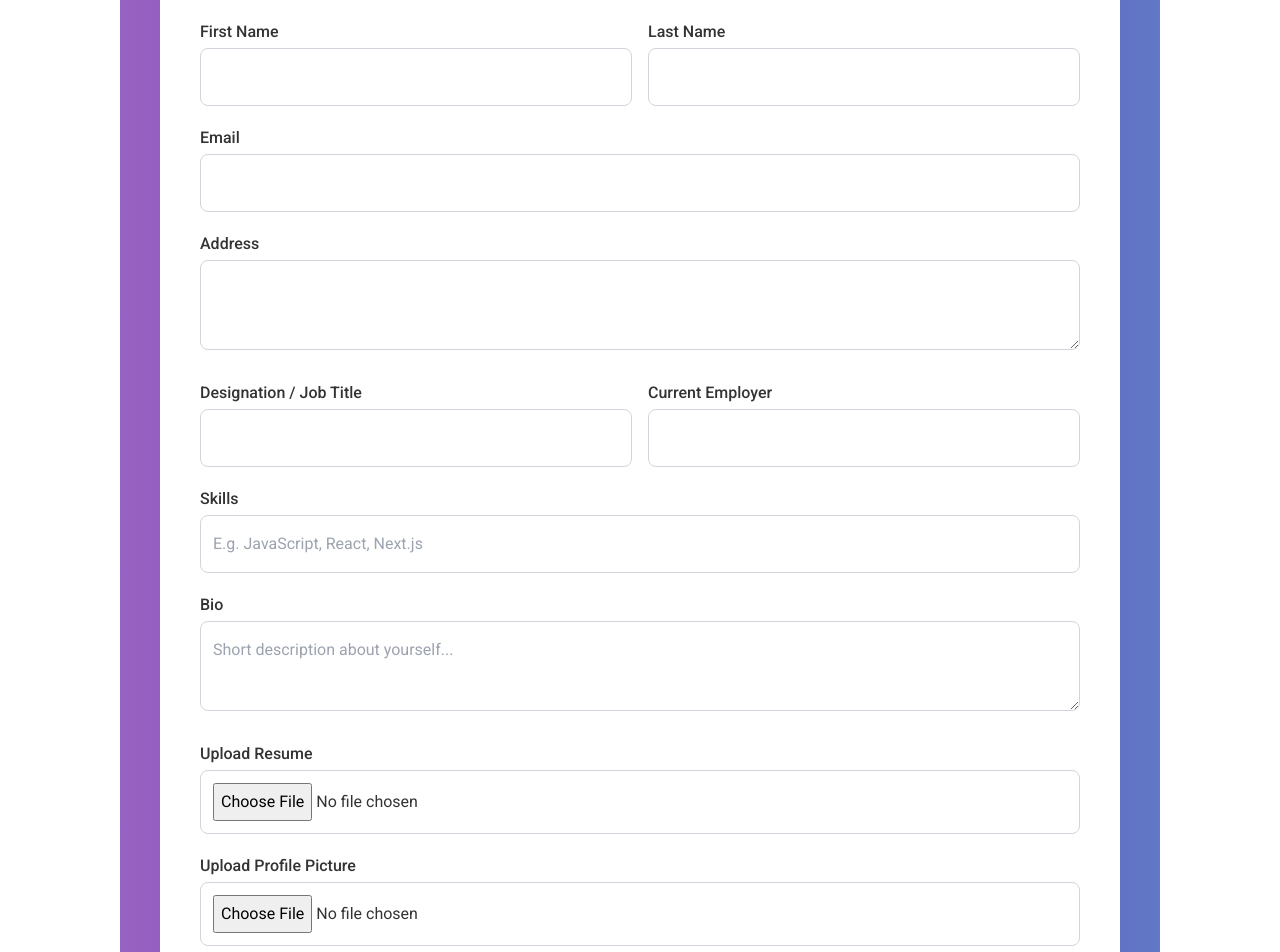
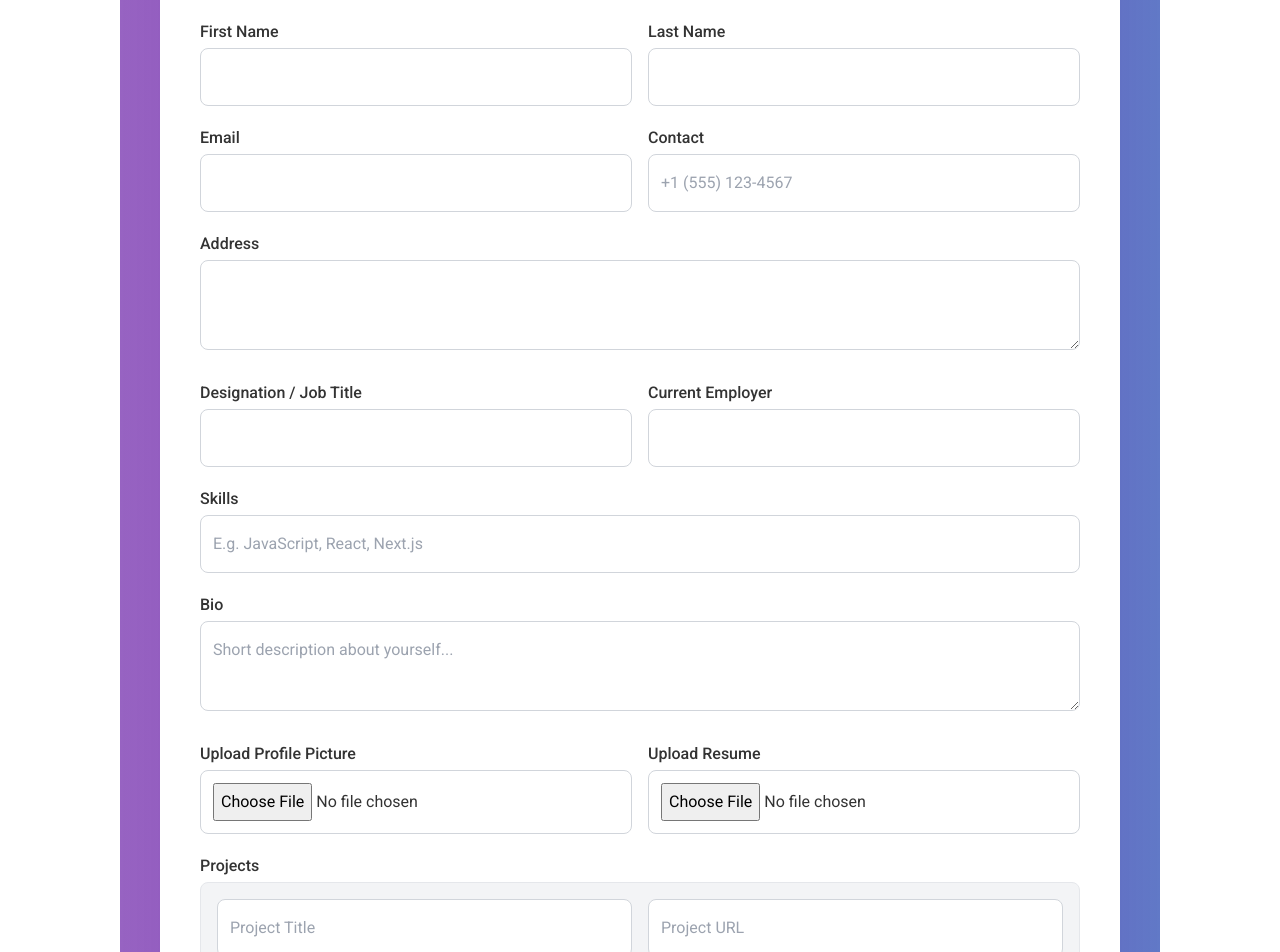
Before and after one commit to shoibaldas/next-job-app, a Next.js app: page /consultants/hireme in a window 1280 px wide. Shown: the part 700-1652 px from the top of the page. Built offline with nearby package versions, Linux system fonts and the light colour scheme.

Commit message:
consultant onboarding page implementd

```diff
--- a/src/app/consultants/hireme/page.jsx
+++ b/src/app/consultants/hireme/page.jsx
@@ -39,7 +39,7 @@ const HireMe = () => {
         formData.append("file", file);
         formData.append("folder", folder);
 
-        const response = await axios.post("http://localhost:3307/api/upload", formData, {
+        const response = await axios.post("https://next-job-backend.vercel.app/api/upload", formData, {
             headers: { "Content-Type": "multipart/form-data" },
         });
 
@@ -67,7 +67,7 @@ const HireMe = () => {
         //         formData.append(`projects[${index}][url]`, project.url);
         //     });
 
-        //     const response = await axios.post('http://localhost:3307/upload', formData, {
+        //     const response = await axios.post('https://next-job-backend.vercel.app:3307/upload', formData, {
         //         headers: {
         //             'Content-Type': 'multipart/form-data',
         //         },
@@ -97,6 +97,7 @@ const HireMe = () => {
                 firstName: data.firstName,
                 lastName: data.lastName,
                 email: data.email,
+                contact: data.contact,
                 address: data.address,
                 designation: data.designation,
                 employer: data.employer,
@@ -105,9 +106,11 @@ const HireMe = () => {
                 resumeUrl,
                 profilePicUrl,
                 projects: data.projects,
+                isPending: true,
+                isApprove: false
             };
 
-        const response = await axios.post("http://localhost:3307/api/consultants", consultantData, {
+            const response = await axios.post("https://next-job-backend.vercel.app:3307/api/consultants", consultantData, {
                 headers: { "Content-Type": "application/json" },
             });
 
@@ -150,7 +153,7 @@ const HireMe = () => {
                         <div className="max-w-7xl mx-auto bg-gradient-to-r from-purple-800/70 via-purple-800/100 to-blue-800/70 p-10 rounded-lg shadow-lgs mt-16">
                             <div className="bg-lightBackground text-lightText p-10 rounded-lg">
                                 {/* onSubmit={handleSubmit(onSubmit)} */}
-                                <form encType="multipart/form-data" className="space-y-4">
+                                <form onSubmit={handleSubmit(onSubmit)} encType="multipart/form-data" className="space-y-4">
                                     {/* First Name & Last Name */}
                                     <div className="grid grid-cols-1 md:grid-cols-2 gap-4">
                                         <div>
@@ -172,7 +175,8 @@ const HireMe = () => {
                                         </div>
                                     </div>
 
-                                    {/* Email & Address */}
+                                    {/* Email, Contact & Address */}
+                                    <div className="grid grid-cols-1 md:grid-cols-2 gap-4">
                                         <div>
                                             <label className="block font-medium">Email</label>
                                             <input
@@ -183,6 +187,23 @@ const HireMe = () => {
                                             {errors.email && <p className="text-red-500 text-sm">{errors.email.message}</p>}
                                         </div>
 
+                                        <div>
+                                            <label className="block font-medium">Contact</label>
+                                            <input
+                                                type="tel"
+                                                {...register("phone", {
+                                                    required: "Contact is required",
+                                                    pattern: {
+                                                        value: /^\+?[1-9]\d{1,14}$/,
+                                                        message: "Invalid phone number"
+                                                    }
+                                                })}
+                                                className="w-full p-3 border border-gray-300 rounded-lg focus:ring focus:ring-blue-300"
+                                                placeholder="+1 (555) 123-4567"
+                                            />
+                                            {errors.phone && <p className="text-red-500 text-sm">{errors.phone.message}</p>}
+                                        </div>
+                                    </div>
                                     <div>
                                         <label className="block font-medium">Address</label>
                                         <textarea
@@ -230,6 +251,17 @@ const HireMe = () => {
                                     </div>
 
                                     {/* Resume Upload */}
+                                    <div className="grid grid-cols-1 md:grid-cols-2 gap-4">
+                                        {/* Profile Picture Upload */}
+                                        <div>
+                                            <label className="block font-medium">Upload Profile Picture</label>
+                                            <input
+                                                type="file"
+                                                accept="image/*"
+                                                onChange={(e) => setProfilePic(e.target.files[0])}
+                                                className="w-full p-3 border border-gray-300 rounded-lg focus:ring focus:ring-blue-300"
+                                            />
+                                        </div>
                                         <div>
                                             <label className="block font-medium">Upload Resume</label>
                                             <input
@@ -239,16 +271,6 @@ const HireMe = () => {
                                                 className="w-full p-3 border border-gray-300 rounded-lg focus:ring focus:ring-blue-300"
                                             />
                                         </div>
-
-                                    {/* Profile Picture Upload */}
-                                    <div>
-                                        <label className="block font-medium">Upload Profile Picture</label>
-                                        <input
-                                            type="file"
-                                            accept="image/*"
-                                            onChange={(e) => setProfilePic(e.target.files[0])}
-                                            className="w-full p-3 border border-gray-300 rounded-lg focus:ring focus:ring-blue-300"
-                                        />
                                     </div>
 
                                     {/* Projects (Repeater Field) */}
```
Lines whose indentation alone changed are shown as unchanged.
